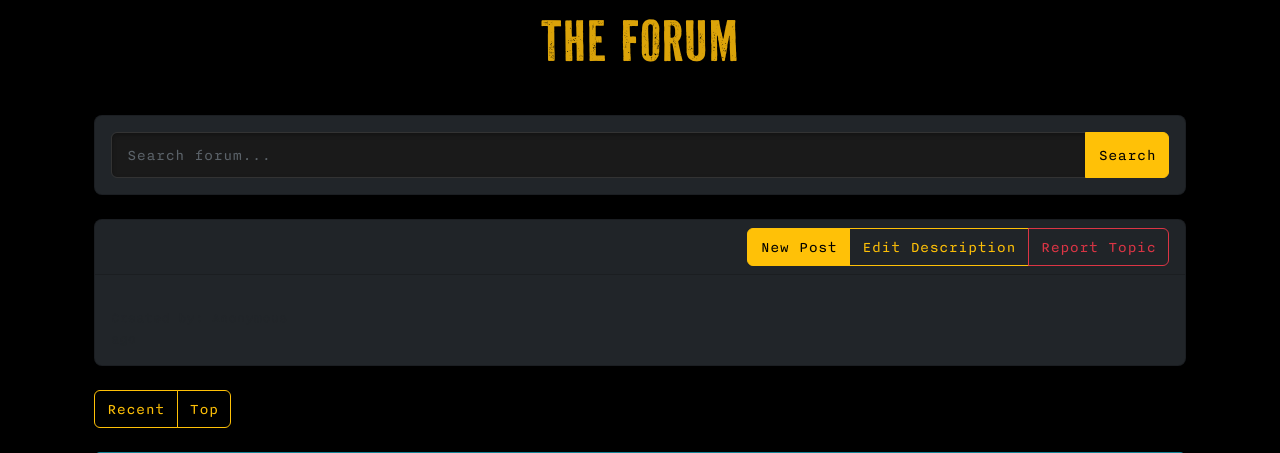
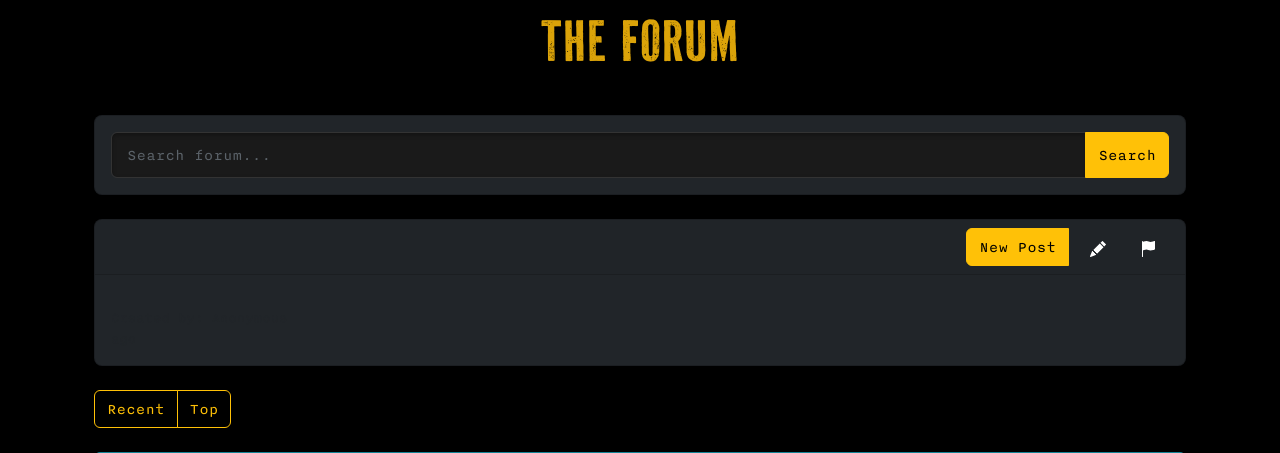
Before and after one commit to NatanAmado/AUSee, a Django app: template forum/templates/forum/topic_detail.html in a window 1280 px wide. Shown: the part 200-653 px from the top of the page. Run offline with Django 4.2, Linux system fonts and the light colour scheme; the template is opened without the code that fills it: values that come from a table or form of the project are taken from there, others are empty; the visitor is signed in with stand-in values (Sample User, id 1); parts of the project's set-up code (start-up, migrations or seed data) failed here and were passed over.

Commit message:
Enhance topic detail template: update 'Edit Description' and 'Report Topic' buttons with improved styling and SVG icons for better user interaction and visual appeal.

```diff
--- a/forum/templates/forum/topic_detail.html
+++ b/forum/templates/forum/topic_detail.html
@@ -8,8 +8,18 @@
         <div class="btn-group">
             {% if user.is_authenticated and not topic.is_archived %}
             <a href="{% url 'forum:create_post_in_topic' topic.id %}" class="btn btn-warning">New Post</a>
-            <a href="{% url 'forum:edit_topic_description' topic.id %}" class="btn btn-outline-warning">Edit Description</a>
-            <a href="{% url 'forum:report_topic' topic.id %}" class="btn btn-outline-danger">Report Topic</a>
+            <a href="{% url 'forum:edit_topic_description' topic.id %}" class="btn ms-2" style="color: white; transition: color 0.3s;" onmouseover="this.style.color='#ffc107'" onmouseout="this.style.color='white'">
+                <svg xmlns="http://www.w3.org/2000/svg" width="16" height="16" fill="currentColor" viewBox="0 0 16 16">
+                    <path d="M12.854.146a.5.5 0 0 0-.707 0L10.5 1.793 14.207 5.5l1.647-1.646a.5.5 0 0 0 0-.708l-3-3zm.646 6.061L9.793 2.5 3.293 9H3.5a.5.5 0 0 1 .5.5v.5h.5a.5.5 0 0 1 .5.5v.5h.5a.5.5 0 0 1 .5.5v.5h.5a.5.5 0 0 1 .5.5v.207l6.5-6.5zm-7.468 7.468A.5.5 0 0 1 6 13.5V13h-.5a.5.5 0 0 1-.5-.5V12h-.5a.5.5 0 0 1-.5-.5V11h-.5a.5.5 0 0 1-.5-.5V10h-.5a.499.499 0 0 1-.175-.032l-.179.178a.5.5 0 0 0-.11.168l-2 5a.5.5 0 0 0 .65.65l5-2a.5.5 0 0 0 .168-.11l.178-.178z"/>
+                </svg>
+                <span class="visually-hidden">Edit Description</span>
+            </a>
+            <a href="{% url 'forum:report_topic' topic.id %}" class="btn ms-2" style="color: white; transition: color 0.3s;" onmouseover="this.style.color='#dc3545'" onmouseout="this.style.color='white'">
+                <svg xmlns="http://www.w3.org/2000/svg" width="16" height="16" fill="currentColor" viewBox="0 0 16 16">
+                    <path d="M14.778.085A.5.5 0 0 1 15 .5V8a.5.5 0 0 1-.314.464L14.5 8l.186.464-.003.001-.006.003-.023.009a12.435 12.435 0 0 1-.397.15c-.264.095-.631.223-1.047.35-.816.252-1.879.523-2.71.523-.847 0-1.548-.28-2.158-.525l-.028-.01C7.68 8.71 7.14 8.5 6.5 8.5c-.7 0-1.638.23-2.437.477A19.626 19.626 0 0 0 3 9.342V15.5a.5.5 0 0 1-1 0V.5a.5.5 0 0 1 1 0v.282c.226-.079.496-.17.79-.26C4.606.272 5.67 0 6.5 0c.84 0 1.524.277 2.121.519l.043.018C9.286.788 9.828 1 10.5 1c.7 0 1.638-.23 2.437-.477a19.587 19.587 0 0 0 1.349-.476l.019-.007.004-.002h.001"/>
+                </svg>
+                <span class="visually-hidden">Report Topic</span>
+            </a>
             {% endif %}
         </div>
     </div>
```
